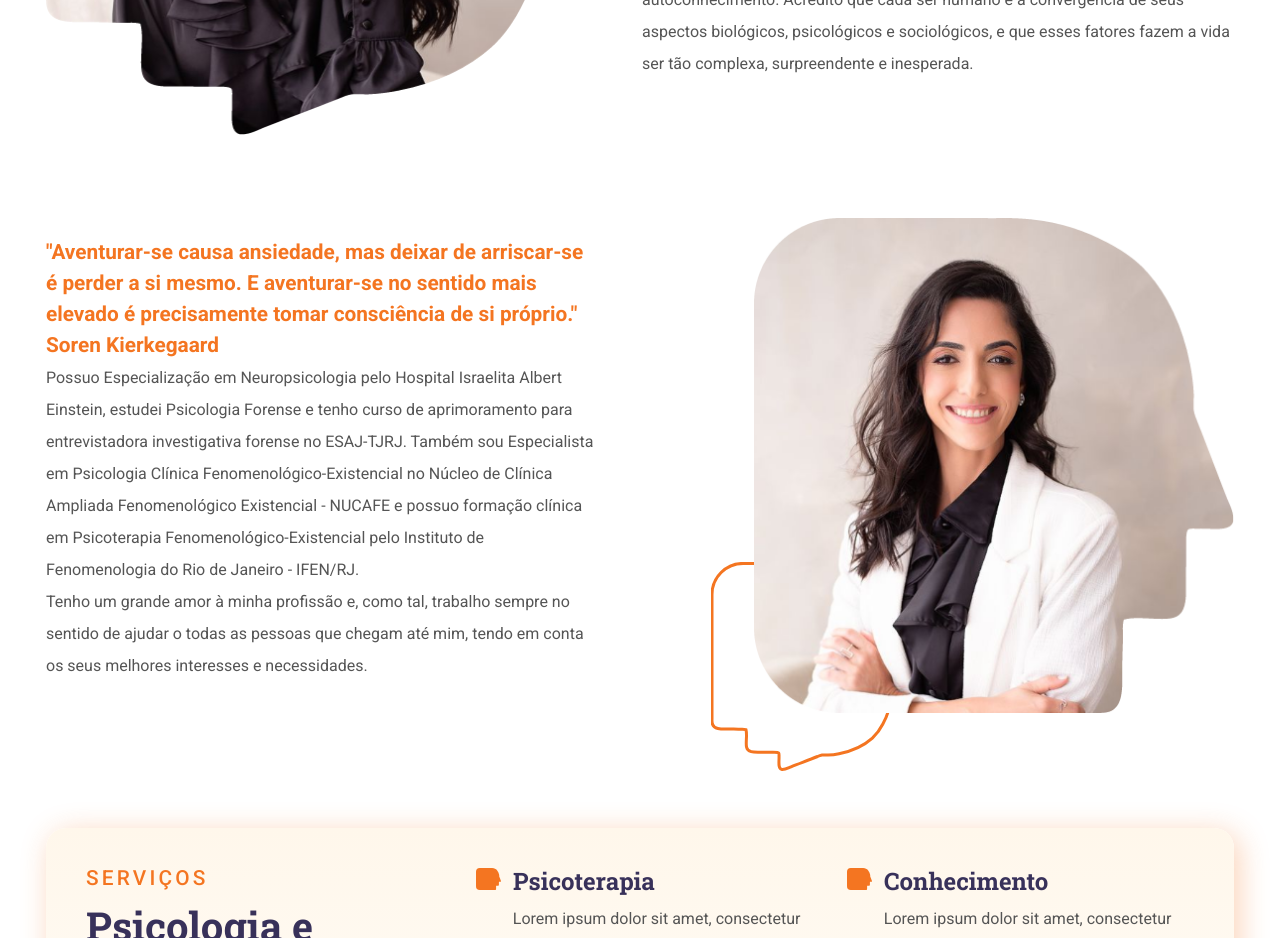
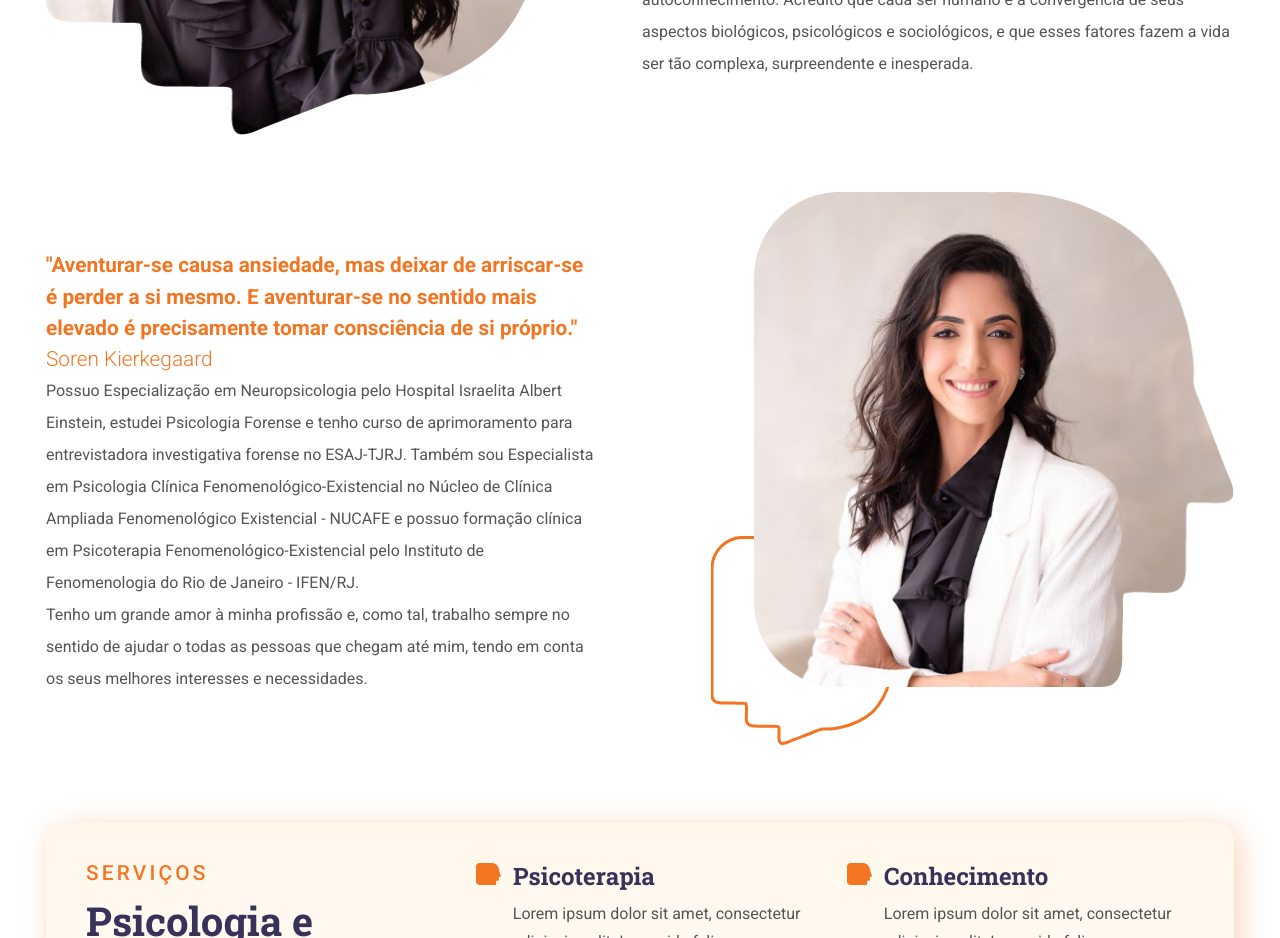
Before and after one commit to RafaelLimaC/astro-psico, an Astro site: page / in a window 1280 px wide. Shown: the part 1780-2718 px from the top of the page. Built offline with nearby package versions, Linux system fonts and the light colour scheme; Astro itself is replaced by a stand-in of ours.

Commit message:
feat: about continuation

```diff
--- a/src/components/About.astro
+++ b/src/components/About.astro
@@ -133,6 +133,7 @@
       display: flex;
       flex-direction: column;
       gap: 3rem;
+      margin-top: 2rem;
 
       &__image {
         position: relative;
@@ -167,6 +168,10 @@
           margin-top: 1rem;
           line-height: 1.5;
           font-weight: bold;
+
+          strong {
+            font-weight: 300;
+          }
         }
 
         p {
@@ -216,14 +221,13 @@
       .about-continuation {
         flex-direction: row;
         align-items: center;
-        gap: 10rem;
+        gap: 6rem;
 
         &__image {
           margin: none;
 
           div {
             position: relative;
-            margin-top: 5rem;
             z-index: 2;
 
             img {
@@ -253,4 +257,12 @@
       }
     }
   }
+
+  @media screen and (min-width: 1200px) {
+    section {
+      .about-continuation {
+        gap: 10rem;
+      }
+    }
+  }
 </style>
--- a/src/pages/index.astro
+++ b/src/pages/index.astro
@@ -35,7 +35,7 @@
 
     display: flex;
     flex-direction: column;
-    padding-bottom: 3rem;
+    padding-bottom: 5rem;
   }
 
   .services-wrapper {
@@ -45,7 +45,6 @@
   @media screen and (min-width: 800px) {
     .about-wrapper {
       gap: 5rem;
-      padding-bottom: 5rem;
     }
 
     .services-wrapper {
```
